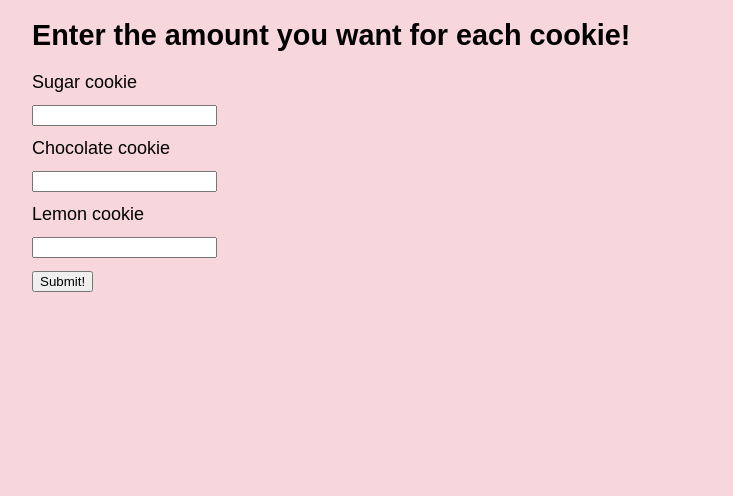
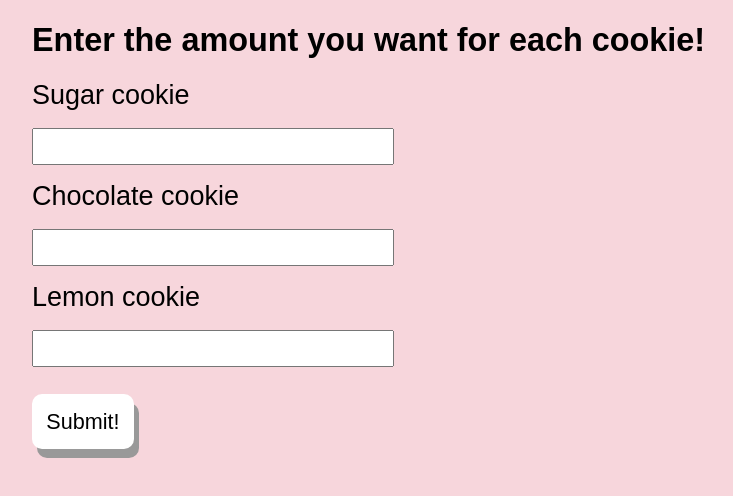
Before and after one commit to mortensenm1205/cookie-confectionary, a website: page views/index.html in a window 1280 px wide. Shown: the whole page, without its empty margins (58-791 px from the left). Drawn offline with Linux system fonts and the light colour scheme; files that its build step writes are made by us from their sources; files whose address does not match are found by name.

Commit message:
styling done, project complete

```diff
--- a/public/stylesheets/style.css
+++ b/public/stylesheets/style.css
@@ -6,15 +6,41 @@ body {
 }
 
 h1 {
-  font-size: 1.6em;
+  font-size: 1.8em;
+}
+
+label {
+  font-size: 1.5em;
 }
 
 input {
   display: block;
-  margin: 1.1% 0;
+  margin: 1.5% 0;
+  font-size: 1.5em;
 }
 
 .container {
   margin: 0 auto;
   max-width: 1100px;
 }
+
+.btn {
+  border: none;
+  padding: 1.3%;
+  margin: 1% 0;
+  border-radius: 10px;
+  background-color: white;
+  font-size: 1.2em;
+  box-shadow: 5px 9px #999;
+}
+
+.btn:active {
+  box-shadow: 3px 5px #666;
+  transform: translateY(5px);
+ }
+
+ #results {
+   font-size: 1.5em;
+   line-height: 45px;
+   margin: 1% 0;
+ }
--- a/views/index.html
+++ b/views/index.html
@@ -23,13 +23,10 @@
         <input type="number" name="lemon-cookie" id="lemon-quantity">
 
         <!-- Submit Button -->
-        <button id="btn">Submit!</button>
-
-        <!--Results-->
-        <div id="results">
-
-        </div>
+        <button class="btn" id="btn">Submit!</button>
       </form>
+      <!--Results-->
+      <div id="results"></div>
     </div><!-- End of Container -->
 
     <script type="text/javascript" src="scripts/index.js"></script>
```
Also changed, not shown: views/clear.html (+2 -2 lines).
